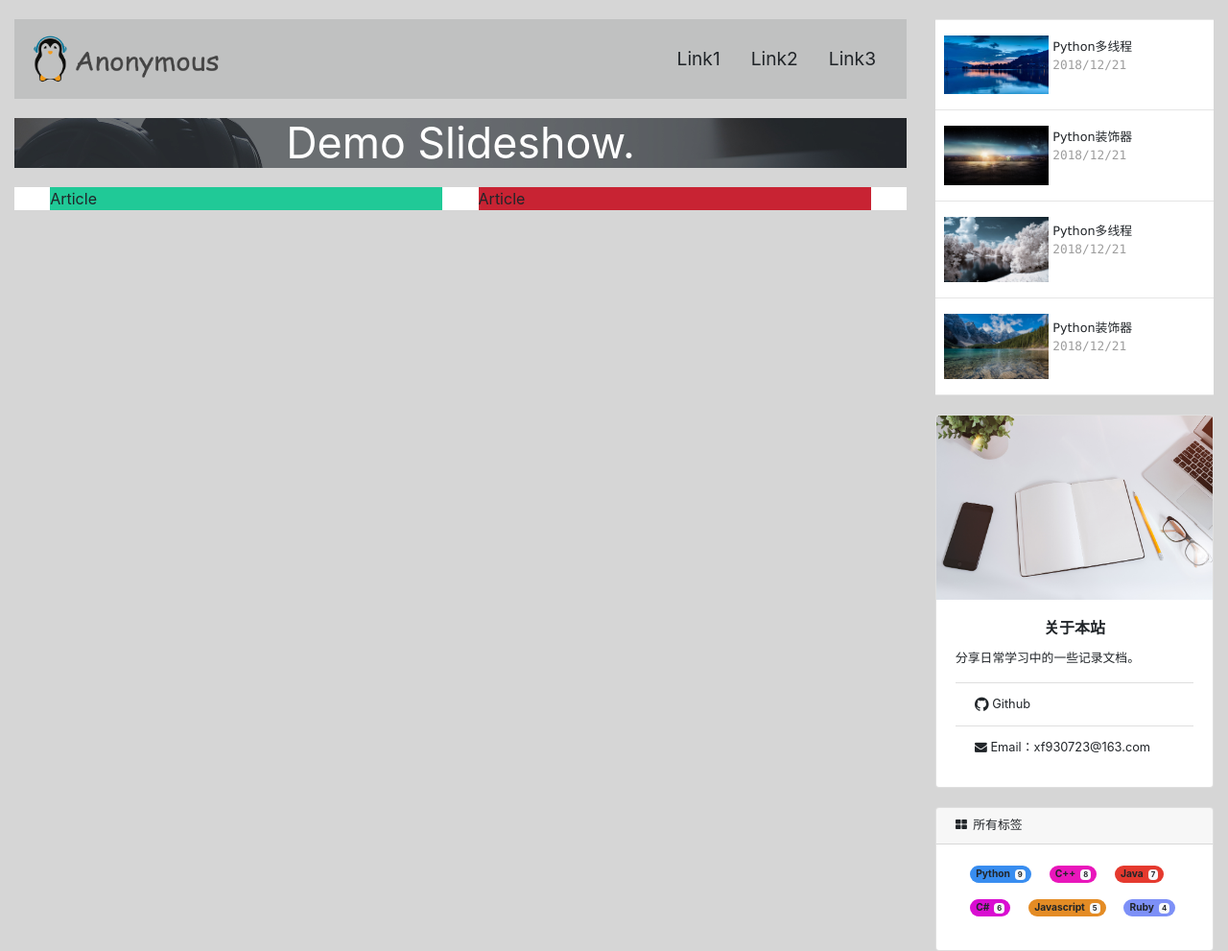
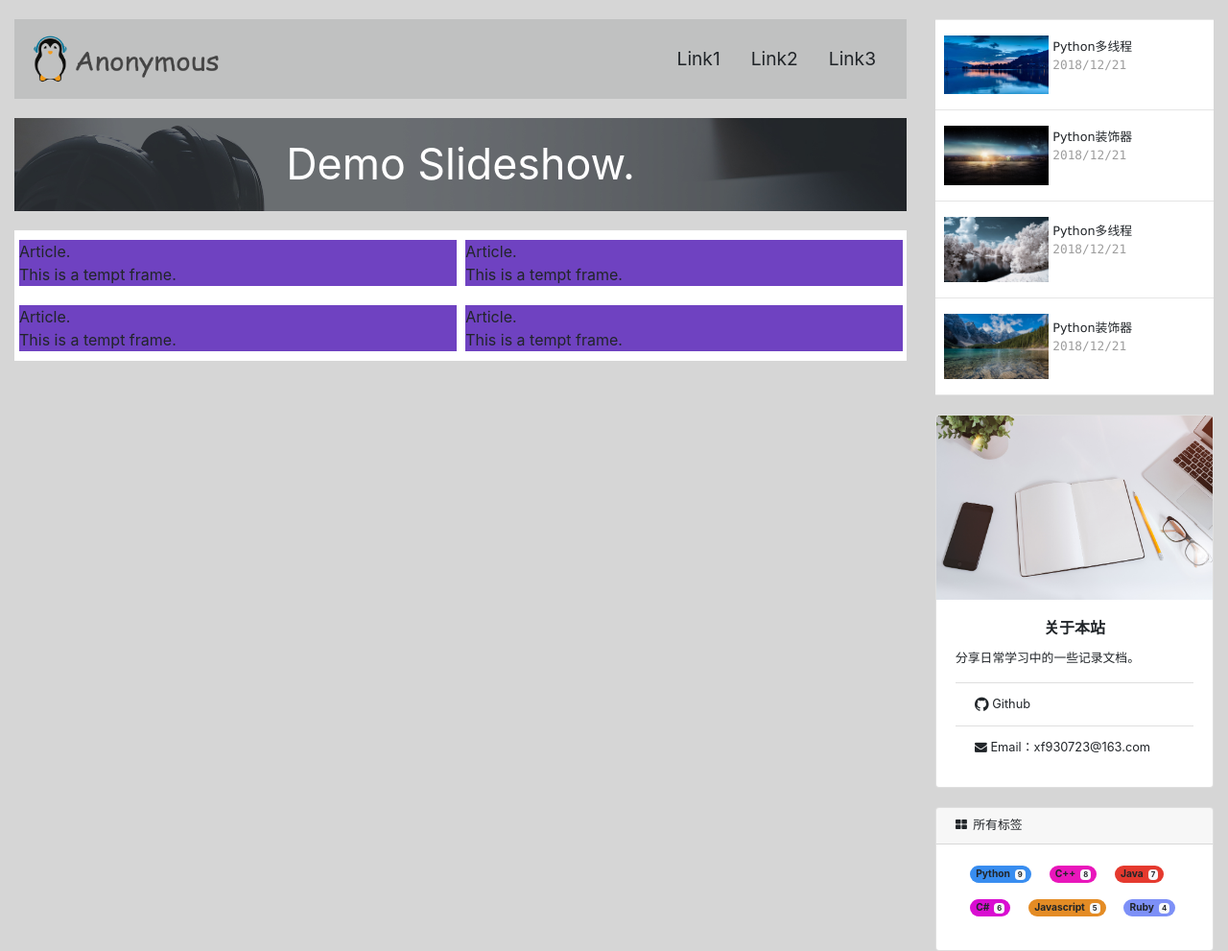
Before and after one commit to AnonymousXF/BlogV2.0, a Python web app: template app/templates/index.html in a window 1280 px wide. Shown: the whole page at 96% size. Run offline with Jinja, Linux system fonts and the light colour scheme; the template is opened without the code that fills it, so the values that code supplies are empty.

Commit message:
添加了最近文章列表的样式

```diff
--- a/app/static/css/app.css
+++ b/app/static/css/app.css
@@ -79,8 +79,6 @@
     font-size: 1.0vw;
 }
 
-
-
 .main-content{
     display: flex;
 }
@@ -99,11 +97,20 @@
     justify-content: center;
 }
 
-.main-content > .content > .latest-list{
+.main-content > .content > .latest-list {
     background-color: #ffffff;
     margin-top: 20px;
-    display: flex;
+    display: inline-block;
     width: 100%;
+}
+
+.main-content > .content > .latest-list > .latest-article {
+    display: inline-block;
+    background-color: #6f42c1;
+    width: 49%;
+    margin-top: 10px;
+    margin-left: 5px;
+    margin-bottom: 10px;
 }
 
 @media screen and (max-width: 900px){
--- a/app/templates/index.html
+++ b/app/templates/index.html
@@ -6,11 +6,17 @@
             Demo Slideshow.
         </div>
         <div class="latest-list">
-            <div style="background-color: #20c997;width: 44%;margin-left: 4%;">
-                Article
+            <div class="latest-article">
+                Article.<br>This is a tempt frame.
             </div>
-            <div style="background-color: #c82333;width: 44%;margin-left: 4%;">
-                Article
+            <div class="latest-article">
+                Article.<br>This is a tempt frame.
+            </div>
+            <div class="latest-article">
+                Article.<br>This is a tempt frame.
+            </div>
+            <div class="latest-article">
+                Article.<br>This is a tempt frame.
             </div>
         </div>
     </div>
```
